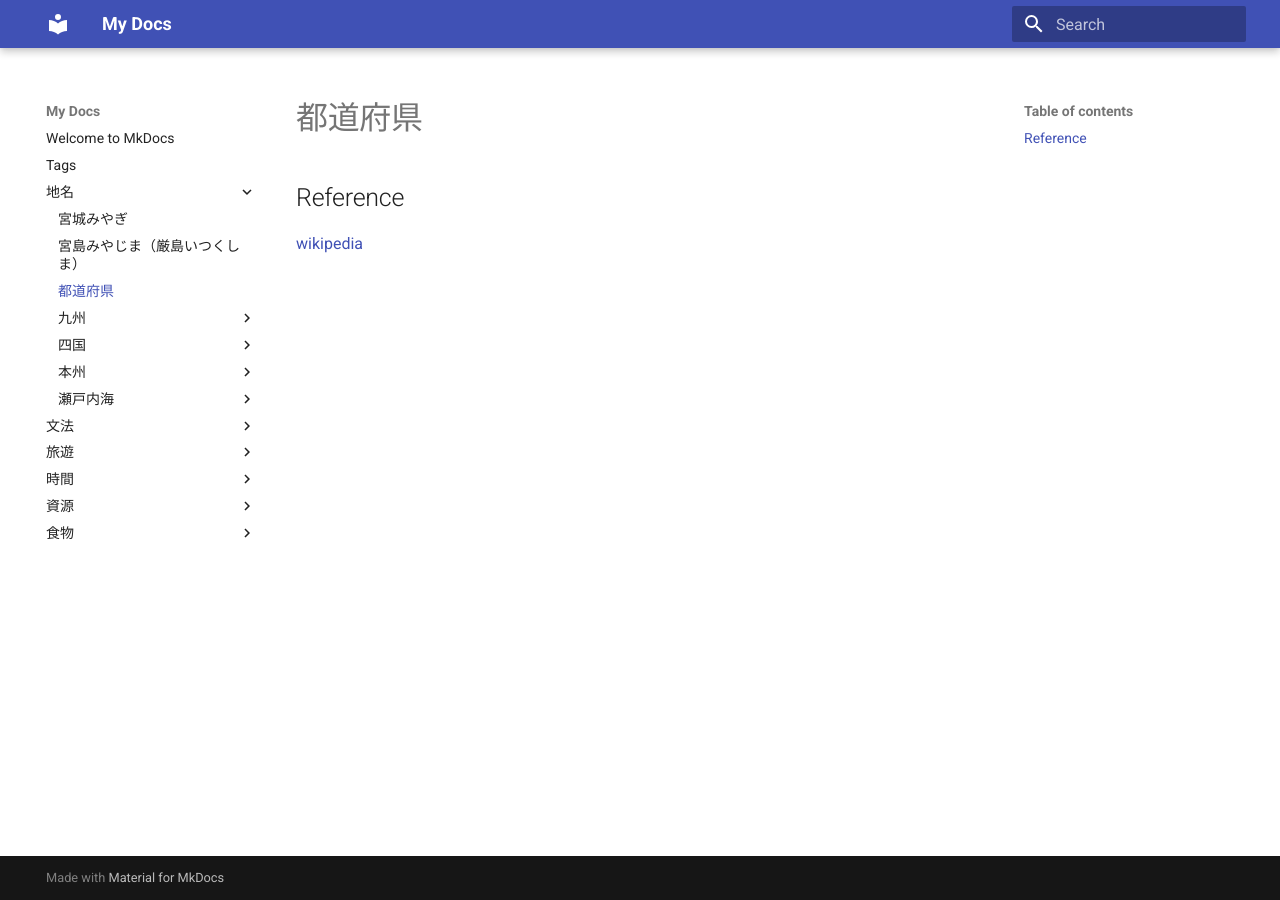
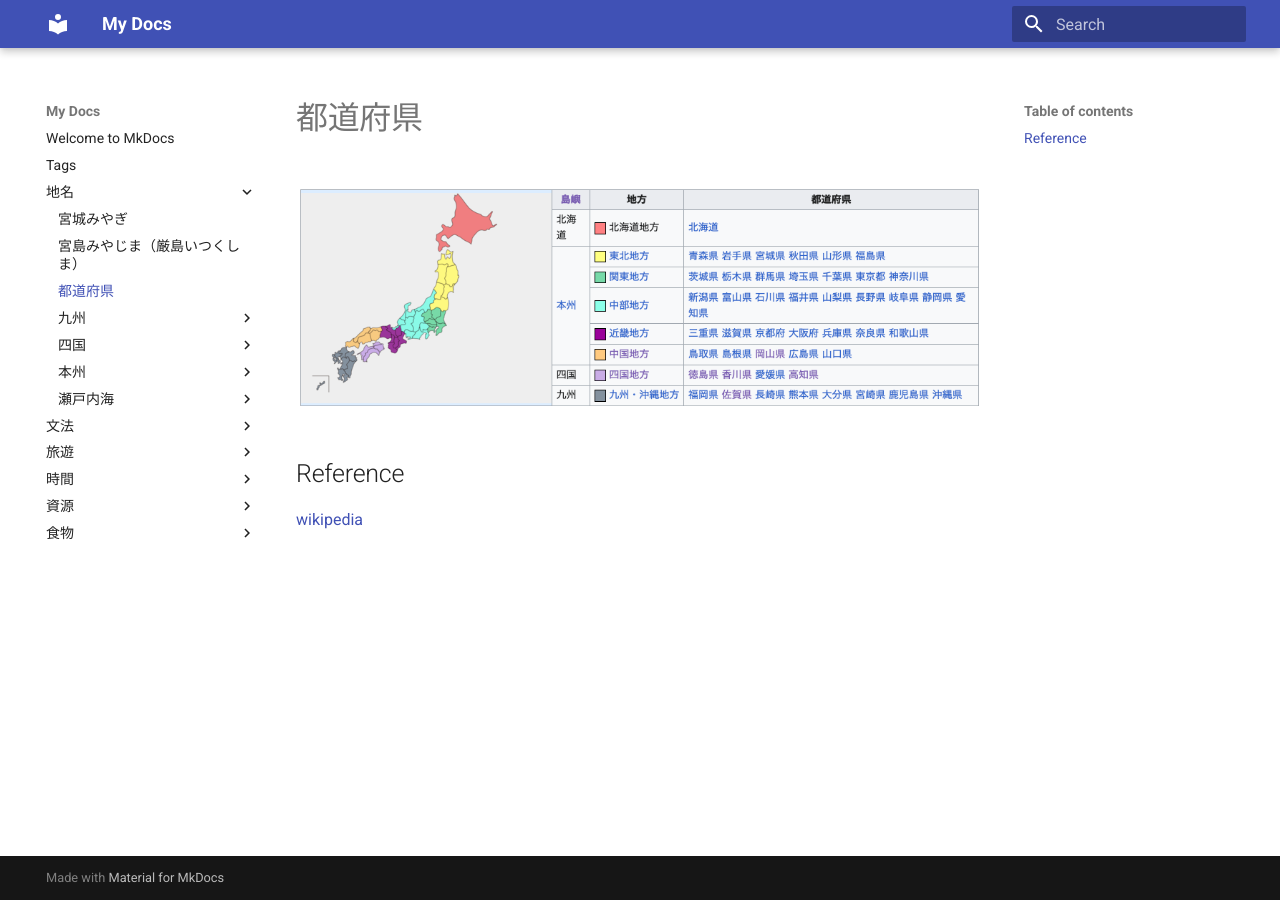
Before and after one commit to luomein/my_jp_dict, an MkDocs documentation site: the page built from docs/地名/都道府県.md, in a window 1280 px wide. Built offline with MkDocs 1.6.1 and Material for MkDocs 9.7.7, drawn with Linux system fonts in a browser that asks for light colours.

Commit message:
Update 都道府県.md

```diff
--- a/docs/地名/都道府県.md
+++ b/docs/地名/都道府県.md
@@ -1,6 +1,6 @@
 # 都道府県
 
-
+[![map](都道府県.png)](https://ja.wikipedia.org/wiki/都道府県)
 
 ## Reference
 
```
